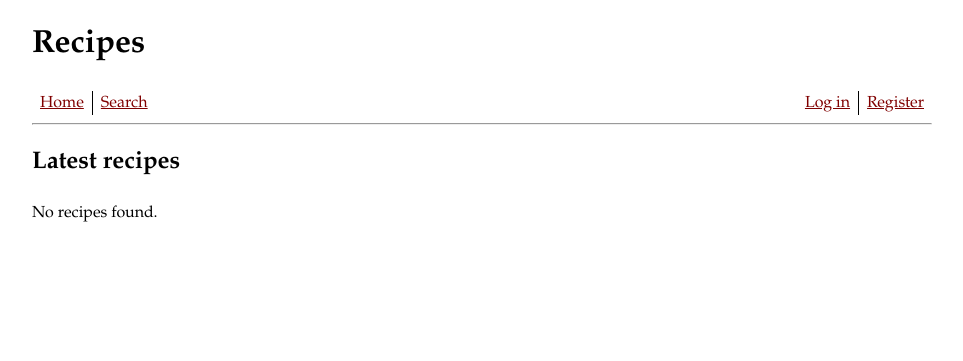
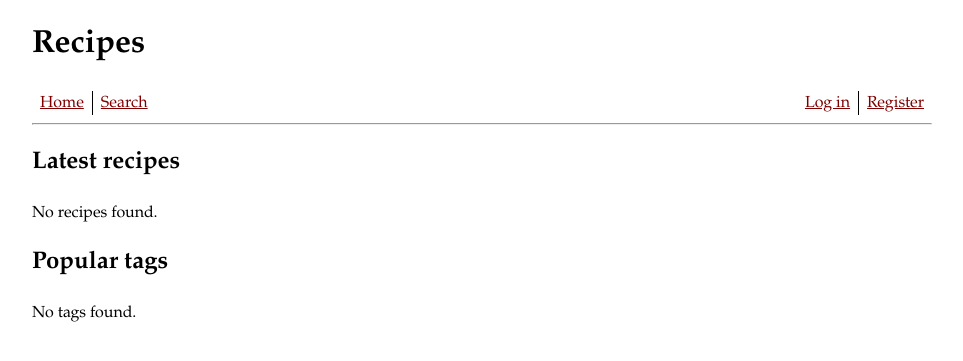
Before and after one commit to nkorsman/recipes, a Flask app: template templates/index.html in a window 1280 px wide. Shown: the top 361 px of the page, without its empty margins (158-1121 px from the left). Run offline with Flask 3, Linux system fonts and the light colour scheme; the template is opened without the code that fills it, so the values that code supplies are empty.

Commit message:
Popular tags are now shown on home page

```diff
--- a/app.py
+++ b/app.py
@@ -46,7 +46,8 @@ def error(e):
 @app.route("/")
 def index():
     recipes = recipe.get_recipes()
-    return render_template("index.html", recipes=recipes)
+    tags = tag.get_tags()
+    return render_template("index.html", recipes=recipes, tags=tags)
 
 
 @app.route("/search")
--- a/templates/index.html
+++ b/templates/index.html
@@ -4,4 +4,17 @@
 {% block content %}
     <h2>Latest recipes</h2>
     {{ recipe_list(recipes) }}
+    <h2>Popular tags</h2>
+    {% if tags %}
+        <ul>
+            {% for tag in tags %}
+                <li>
+                    <a href="/tag/{{ tag.name }}">{{ tag.name }}</a>
+                    ({{ tag.recipe_count }})
+                </li>
+            {% endfor %}
+        </ul>
+    {% else %}
+        <p>No tags found.</p>
+    {% endif %}
 {% endblock %}
```
Also changed, not shown: tag.py (+9 -0 lines).
